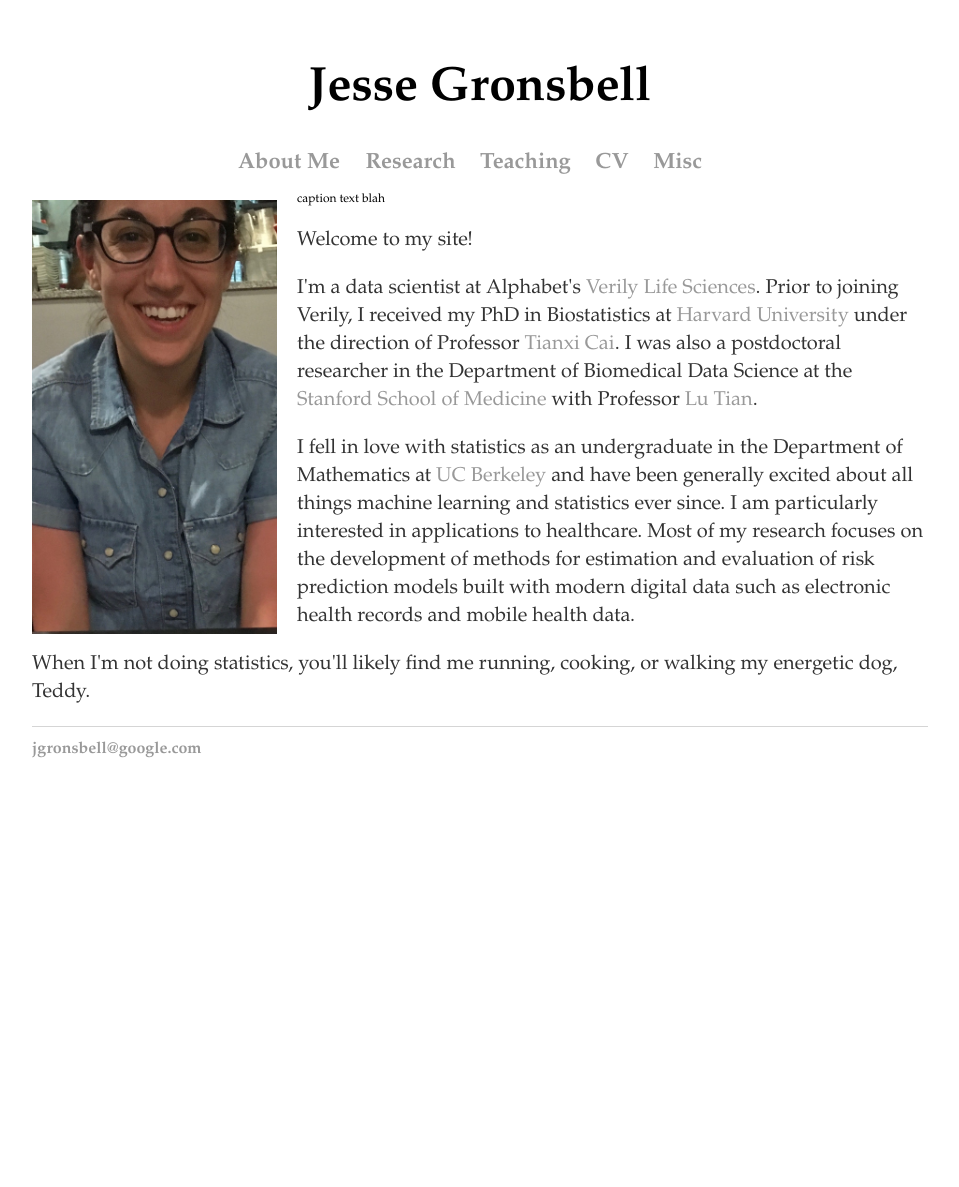
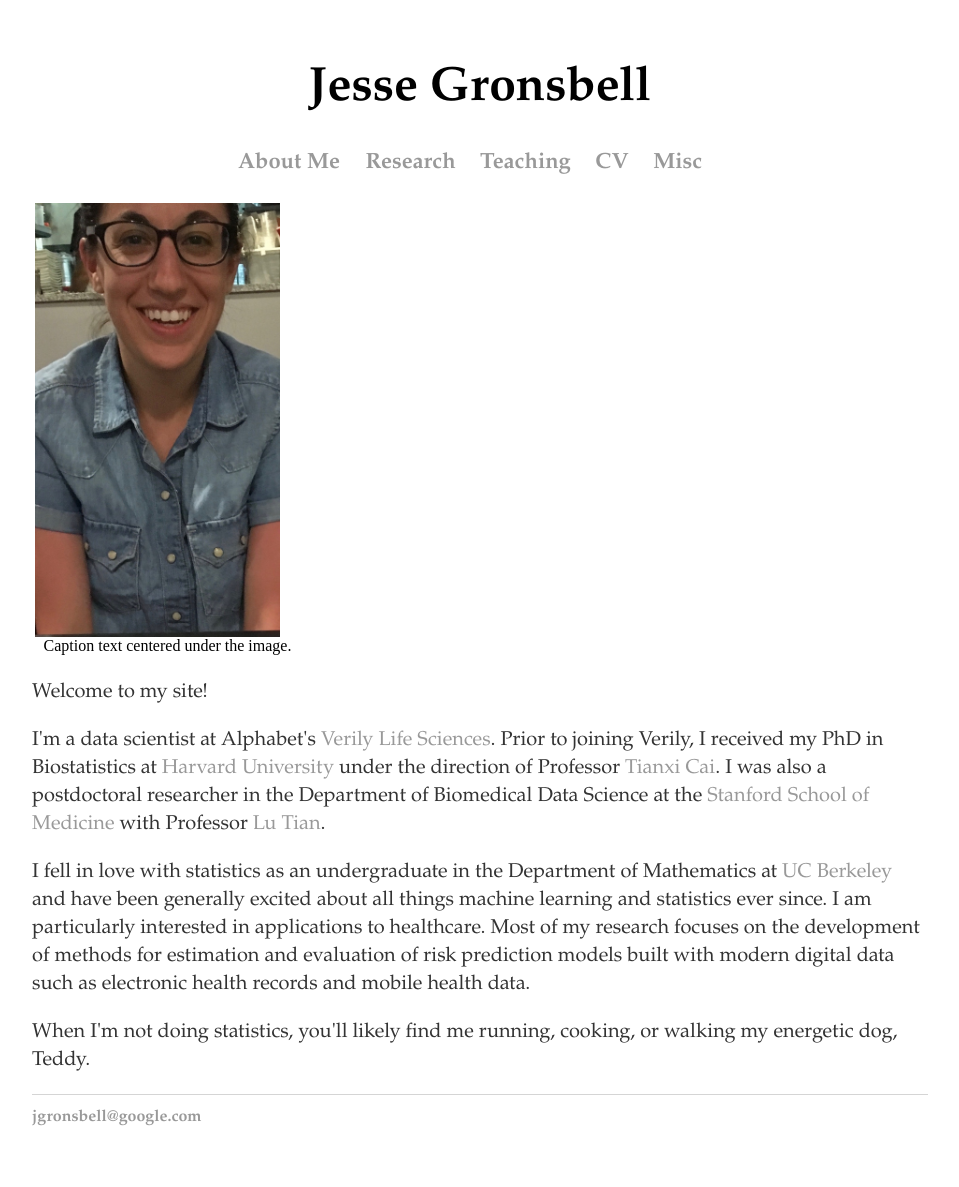
Before and after one commit to jgrons/old_website, a Jekyll site: the page built from index.html, in a window 1280 px wide. Shown: the whole page, without its empty margins (160-1119 px from the left). Built offline with Jekyll 4.4.1, drawn with Linux system fonts in a browser that asks for light colours; before the commit the page ends 900 px from its top, so only the background shows below that.

Commit message:
Update index.html

```diff
--- a/index.html
+++ b/index.html
@@ -3,11 +3,22 @@ layout: default
 title: Jesse Gronsbell
 ---
 
-<div class="image">
- <img src="../pics/me_france.jpeg" HEIGHT="434" WIDTH="245" align="left" style="margin:8px 20px 0px 0px"
+
+<table>
+
+<tr>
+
+<td align="center" valign="center">
+<img src="../pics/me_france.jpeg" HEIGHT="434" WIDTH="245" align="left" style="margin:8px 20px 0px 0px"
                   title="JG" alt="JG"/>
-<div style="font-size:12px; font-family: palatino" align="bottom">caption text blah</div>
-</div>
+<br />
+Caption text centered under the image.
+</td>
+
+</tr>
+
+</table>
+
 
 
 
```
